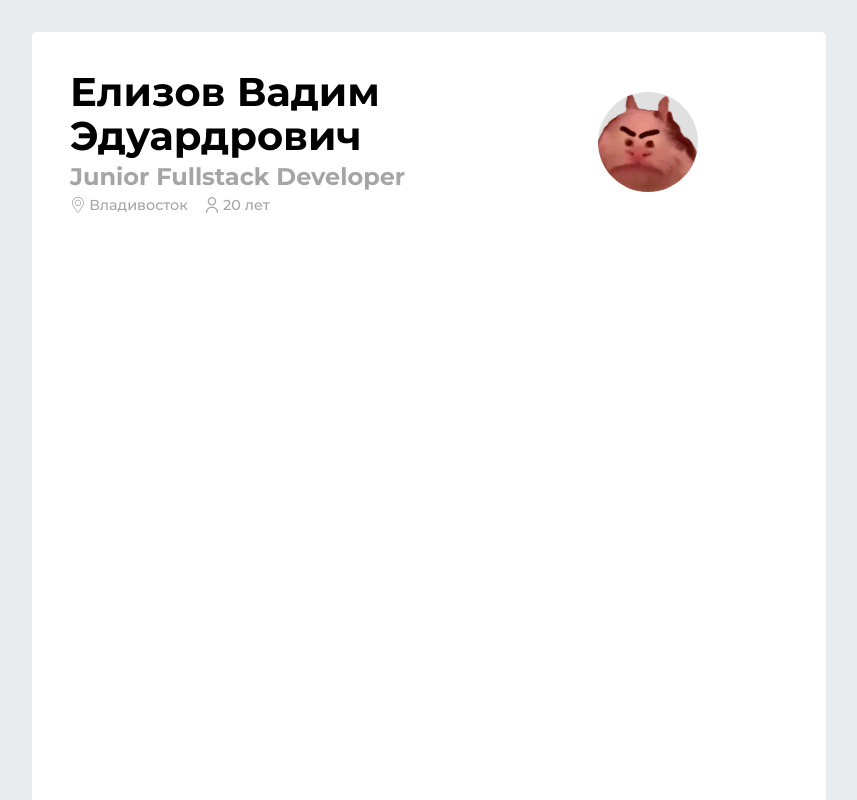
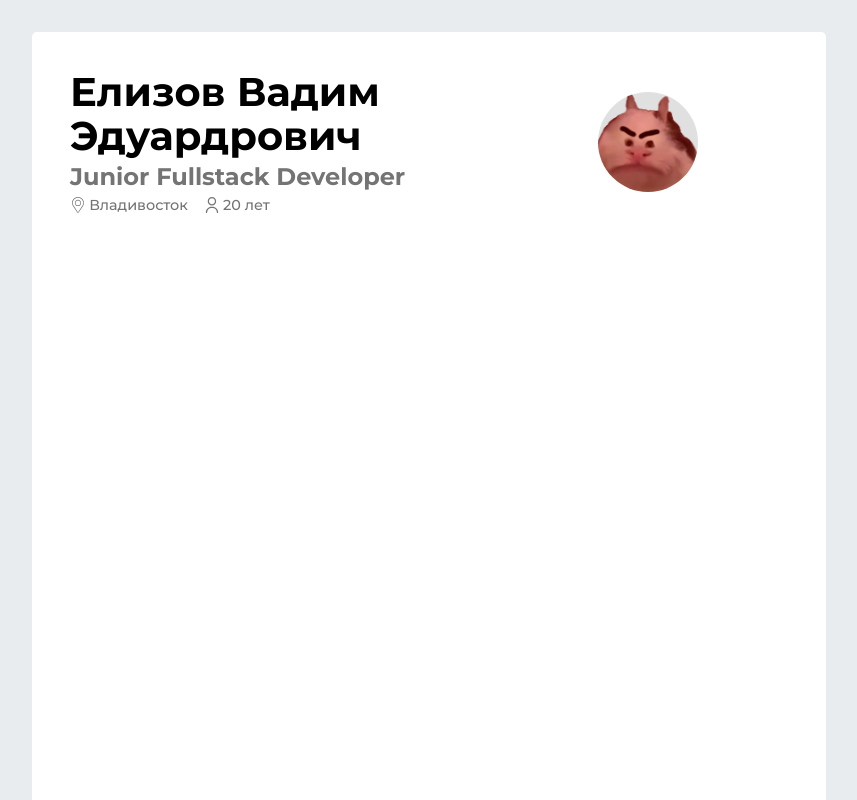
Before and after one commit to ptsans/next-resume, a Vue app: page / in a window 1280 px wide. Shown: the top 800 px of the page, without its empty margins (211-1068 px from the left). Built offline with nearby package versions, Linux system fonts and the light colour scheme.

Commit message:
fix: change secondary-text css var to more contrast

```diff
--- a/src/App.vue
+++ b/src/App.vue
@@ -19,7 +19,7 @@ export default defineComponent({
   --primary-main: #000;
   --primary-text: #000;
   --secondary-main: rgba(0, 0, 0, .12);
-  --secondary-text: #a5a5a5;
+  --secondary-text: #747474;
   --body: #e9ecef
 }
 
```
